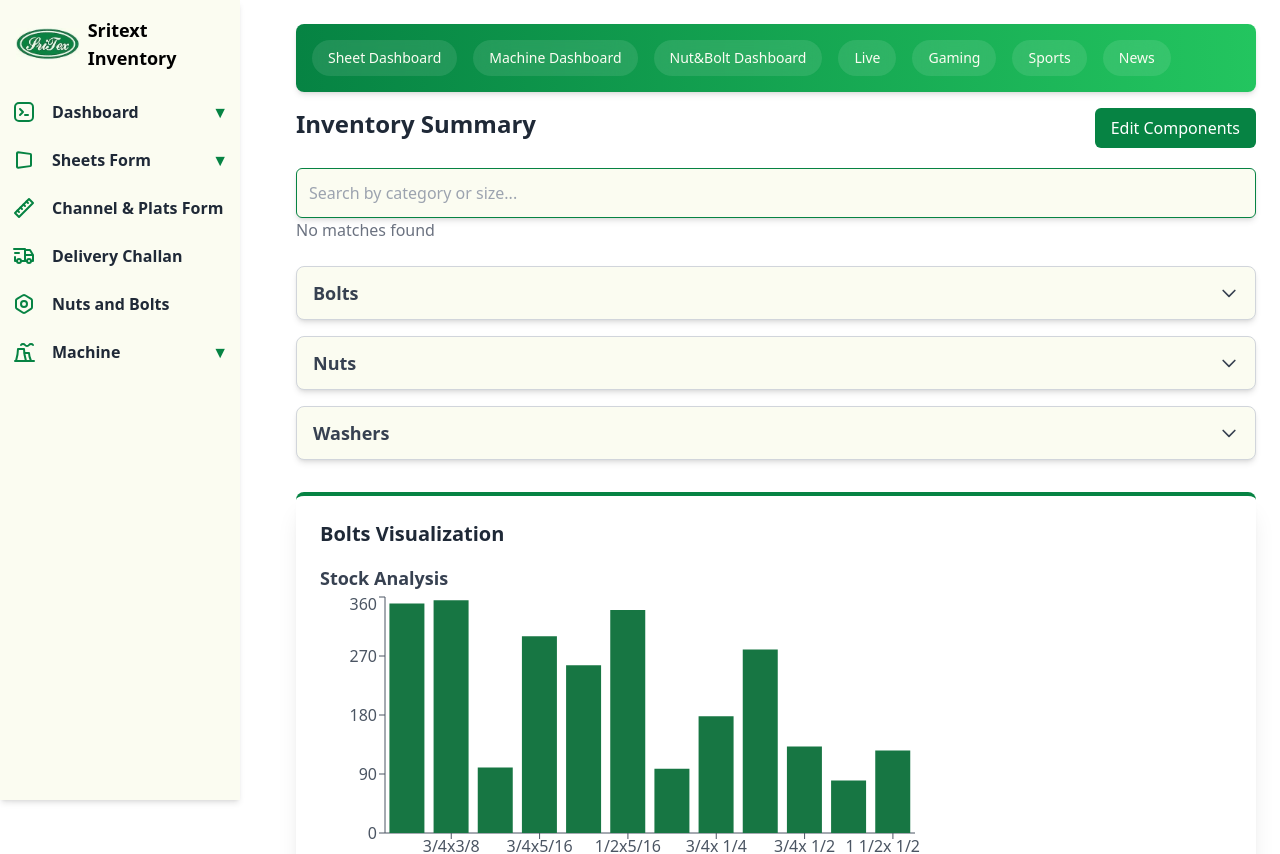
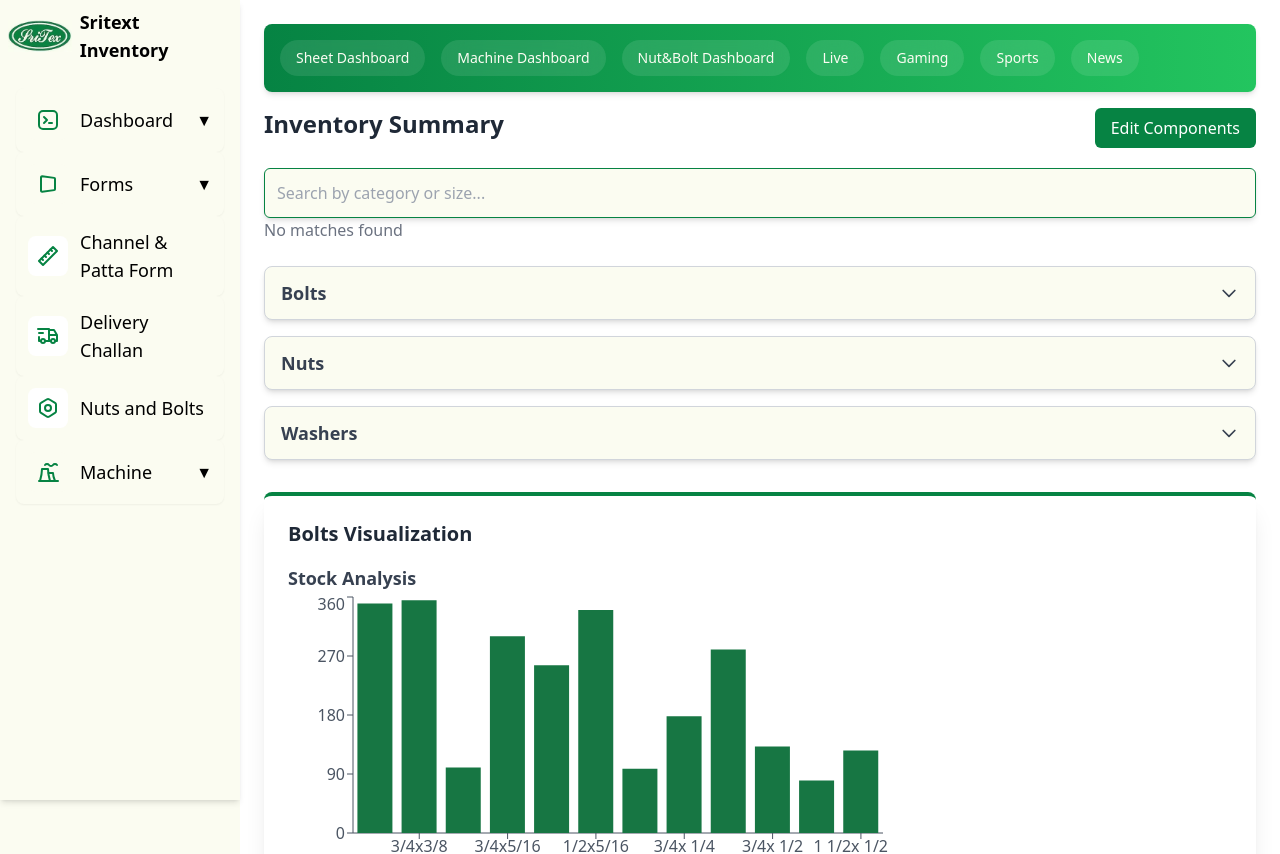
Before and after one commit to Pavithrank02/sritexinventory, a React (Create React App) app: page / in a window 1280 px wide. Shown: the top 854 px of the page. Built offline with nearby package versions, Linux system fonts and the light colour scheme.

Commit message:
UI updated

```diff
--- a/src/components/SideComponent.js
+++ b/src/components/SideComponent.js
@@ -1,5 +1,5 @@
 "use client";
-import React, { useState } from "react";
+import React, { useEffect, useState } from "react";
 import {
   IconBrandTabler,
   IconNut,
@@ -7,6 +7,8 @@ import {
   IconRuler2,
   IconTruckDelivery,
   IconBuildingFactory,
+  IconLayoutSidebarRightCollapseFilled,
+  IconLayoutSidebarRightExpandFilled,
 } from "@tabler/icons-react";
 import { NavLink, Outlet } from "react-router-dom";
 import { motion } from "framer-motion";
@@ -15,6 +17,8 @@ import img from "../assets/images/sritex.jpg";
 export function SidebarDemo() {
   const [open, setOpen] = useState(false); // Sidebar open state
   const [dropdownOpen, setDropdownOpen] = useState(null); // Dropdown open state
+  const [isSidebarOpen, setIsSidebarOpen] = useState(false);
+  const [isMobile, setIsMobile] = useState(false);
 
   const links = [
     {
@@ -25,12 +29,12 @@ export function SidebarDemo() {
       ),
       subLinks: [
         { label: "Sheet Dashboard", href: "/sheetdashboard" },
-        { label: "Machine Dashboard", href: "/machine" },
+        { label: "Machine Dashboard", href: "/demonut" },
         { label: "Nut and Bolt Dashboard", href: "/" },
       ],
     },
     {
-      label: "Sheets Form",
+      label: "Forms",
       href: "/sheets",
       icon: (
         <IconPerspective className="h-6 w-6 flex-shrink-0 text-customTextColor" />
@@ -42,7 +46,7 @@ export function SidebarDemo() {
       ],
     },
     {
-      label: "Channel & Plats Form",
+      label: "Channel & Patta Form",
       href: "/channel",
       icon: (
         <IconRuler2 className="h-6 w-6 flex-shrink-0 text-customTextColor" />
@@ -62,100 +66,252 @@ export function SidebarDemo() {
     },
     {
       label: "Machine",
-      href: "/machine",
+      href: "/demonut",
       icon: (
         <IconBuildingFactory className="h-6 w-6 flex-shrink-0 text-customTextColor" />
       ),
       subLinks: [
-        { label: "Nuts, Bolt and Washers", href: "" },
+        { label: "Nuts, Bolt and Washers", href: "/demonut" },
         { label: "Sheet Types", href: "" },
         { label: "Shafts and Gears", href: "" },
         { label: "Dummy", href: "" },
       ],
     },
   ];
+  useEffect(() => {
+    const handleResize = () => {
+      setIsMobile(window.innerWidth <= 768); // Adjust breakpoint if needed
+    };
+
+    handleResize(); // Initialize
+    window.addEventListener("resize", handleResize);
+
+    return () => {
+      window.removeEventListener("resize", handleResize);
+    };
+  }, []);
 
   return (
-    <div className="flex h-screen">
-      {/* Sidebar */}
+    <div className="relative flex bg-customBgColor-bg ">
+      {/* Sidebar for larger screens */}
+      {!isMobile && (
         <motion.div
-        animate={{ width: open ? 240 : 96 }} // Adjust width smoothly
+          animate={{ width: isSidebarOpen ? 240 : 96 }} // Adjust width smoothly
           transition={{ duration: 0.6, ease: [0.4, 0, 0.2, 1] }}
-        className="fixed h-full bg-customBgColor-bg dark:bg-gray-800 shadow-md"
-        onMouseEnter={() => setOpen(true)} // Open on hover
-        onMouseLeave={() => setOpen(false)} // Close on hover out
+          className="fixed h-full bg-customBgColor-bg shadow-md"
+          onMouseEnter={() => setIsSidebarOpen(true)} // Open on hover
+          onMouseLeave={() => setIsSidebarOpen(false)} // Close on hover out
         >
-        <div className="flex flex-col h-full">
+          <div className="flex flex-col h-full scrollbar-hide">
             {/* Logo Section */}
-          <div className="flex items-center justify-center p-4">
+            <div className="flex items-center justify-center p-2">
               <img
                 src={img}
                 alt="Logo"
-              className={`transition-all ${open ? "h-8 w-auto" : "h-8 w-auto"}`}
+                className={`transition-all ${
+                  isSidebarOpen ? "h-8 w-auto" : "h-8 w-auto"
+                }`}
               />
-            {open && (
-              <p className="ml-2 text-black dark:text-gray-200 text-lg font-semibold transition-opacity duration-300">
+              {isSidebarOpen && (
+                <p className="ml-2 text-black  text-lg font-semibold transition-opacity duration-300">
                   Sritext Inventory
                 </p>
               )}
             </div>
+
             {/* Links Section */}
-          <div className="flex-1 overflow-y-auto">
+            <div className="flex-1 overflow-y-auto p-4 scrollbar-hide">
               {links.map((link, idx) => (
-              <div key={idx}>
-                {/* Parent Link */}
+
+                <div key={idx} className="">
+                  {/* Main Link (No SubLinks) */}
                   {!link.subLinks ? (
                     <NavLink
                       to={link.href}
                       className={({ isActive }) =>
-                      `flex items-center gap-4 p-3 text-gray-800 dark:text-gray-200 hover:bg-customTextColor-light dark:hover:bg-customBgColor rounded-md ${
-                        isActive ? "bg-customBgColor-bg dark:bg-gray-700" : ""
-                      } ${open ? "justify-start" : "justify-center"}`
+                        `flex items-center gap-3 p-3 rounded-lg transition-all duration-300 shadow-sm hover:shadow-md ${
+                          isActive
+                            ? " bg-gradient-to-r from-customBgColor-bg to-customTextColor-light  "
+                            : "bg-customBgColor-bg  hover:bg-customTextColor-light "
+                        }`
                       }
                     >
+                      {link.icon && (
+                        <span
+                          className={`p-2 rounded-lg ${
+                            isSidebarOpen
+                              ? "bg-white text-customTextColor-light"
+                              : "bg-gray-200 "
+                          }`}
+                        >
                           {link.icon}
-                    {open && (
-                      <span className="font-semibold">{link.label}</span>
+                        </span>
+                      )}
+                      {isSidebarOpen && (
+                        <span className="text-lg font-medium">
+                          {link.label}
+                        </span>
                       )}
                     </NavLink>
                   ) : (
+                    <div>
+                      {/* Main Link with SubLinks */}
                       <div
-                    className={`flex items-center gap-4 p-3 text-gray-800 dark:text-gray-200 hover:bg-customTextColor-light dark:hover:bg-customBgColor rounded-md ${
-                      open ? "justify-start" : "justify-center"
-                    }`}
+                        className="flex items-center justify-between p-3 rounded-lg cursor-pointer shadow-sm bg-customBgColor-bg   hover:bg-customTextColor-lighttransition-all duration-300"
                         onClick={() =>
                           setDropdownOpen(dropdownOpen === idx ? null : idx)
                         }
                       >
+                        <div className="flex items-center gap-3">
+                          {link.icon && (
+                            <span className="p-2 rounded-lg bg-customBgColor-bg">
                               {link.icon}
-                    {open && (
-                      <span className="font-semibold">{link.label}</span>
+                            </span>
                           )}
-                    {open && (
-                      <span className="ml-auto text-customTextColor">
-                        {dropdownOpen === idx ? "▲" : "▼"}
+                          {isSidebarOpen && (
+                            <span className="text-lg font-medium text-black">
+                              {link.label}
                             </span>
                           )}
                         </div>
+                        {isSidebarOpen && (
+                          <span
+                            className={`transition-transform duration-300 ${
+                              dropdownOpen === idx ? "rotate-180" : "rotate-0"
+                            }`}
+                          >
+                            ▼
+                          </span>
                         )}
+                      </div>
 
-                {/* Dropdown Links */}
-                {link.subLinks && dropdownOpen === idx && open && (
-                  <motion.div
-                    initial={{ height: 0 }}
-                    animate={{ height: "auto" }}
-                    className="ml-14 mt-4 space-y-1 overflow-hidden justify-center"
-                  >
+                      {/* SubLinks */}
+                      {link.subLinks &&
+                        dropdownOpen === idx &&
+                        isSidebarOpen && (
+                          <div className="ml-6 mt-2 space-y-1 pl-4 border-l border-customBorderColor ">
                             {link.subLinks.map((subLink, subIdx) => (
                               <NavLink
                                 key={subIdx}
                                 to={subLink.href}
-                        className="block text-base text-gray-600 dark:text-gray-400 hover:text-customTextColor-light dark:hover:text-customTextColor-light"
+                                className="flex items-center gap-3 p-2 rounded-md text-sm text-gray-600 hover:text-customTextColor-white  hover:bg-customTextColor-light transition-all duration-300"
                               >
+                                <span className="text-customTextColor-light">
+                                  •
+                                </span>
                                 {subLink.label}
                               </NavLink>
                             ))}
+                          </div>
+                        )}
+                    </div>
+                  )}
+                </div>
+              ))}
+            </div>
+          </div>
         </motion.div>
+      )}
+
+      {/* Sidebar for mobile devices */}
+      {isMobile && (
+        <>
+          {/* Drawer Sidebar */}
+          <motion.div
+            initial={{ x: "-100%" }}
+            animate={{ x: isSidebarOpen ? 0 : "-100%" }}
+            transition={{ duration: 0.5, ease: "easeInOut" }}
+            className="fixed top-0 left-0 z-50 h-full w-64 bg-customBgColor-bg shadow-lg"
+          >
+            <div className="flex flex-col h-full">
+              {/* Logo Section */}
+              <div className="flex items-center justify-between p-4 bg-gray-100 ">
+                <img src={img} alt="Logo" className="h-8 w-auto" />
+                <button
+                  onClick={() => setIsSidebarOpen(false)}
+                  className="text-customTextColor  hover:text-red-600"
+                >
+                  <IconLayoutSidebarRightExpandFilled />
+                </button>
+              </div>
+
+              {/* Links Section */}
+              <div className="flex-1 overflow-y-auto p-4 ">
+                {links.map((link, idx) => (
+                  <div key={idx} className="mb-3">
+                    {/* Main Link (No SubLinks) */}
+                    {!link.subLinks ? (
+                      <NavLink
+                        to={link.href}
+                        className={({ isActive }) =>
+                          `flex items-center gap-3 p-3 rounded-lg transition-all duration-300 shadow-sm hover:shadow-md ${
+                            isActive
+                              ? "bg-gradient-to-r from-customBgColor-bg to-customTextColor-light text-white "
+                              : "bg-customBgColor-bg  text-gray-800  hover:bg-customTextColor-light "
+                          }`
+                        }
+                      >
+                        {link.icon && (
+                          <span
+                            className={`p-2 rounded-lg ${
+                              open
+                                ? "bg-white text-customTextColor-light"
+                                : "bg-gray-200  text-gray-700"
+                            }`}
+                          >
+                            {link.icon}
+                          </span>
+                        )}
+                        <span className="text-lg font-medium">
+                          {link.label}
+                        </span>
+                      </NavLink>
+                    ) : (
+                      <div>
+                        {/* Main Link with SubLinks */}
+                        <div
+                          className="flex items-center justify-between p-3 rounded-lg cursor-pointer shadow-sm bg-gray-100  text-gray-800  hover:bg-customTextColor-light  transition-all duration-300"
+                          onClick={() =>
+                            setDropdownOpen(dropdownOpen === idx ? null : idx)
+                          }
+                        >
+                          <div className="flex items-center gap-3">
+                            {link.icon && (
+                              <span className="p-2 rounded-lg bg-gray-200  text-gray-700 ">
+                                {link.icon}
+                              </span>
+                            )}
+                            <span className="text-lg font-medium">
+                              {link.label}
+                            </span>
+                          </div>
+                          <span
+                            className={`transition-transform duration-300 ${
+                              dropdownOpen === idx ? "rotate-180" : "rotate-0"
+                            }`}
+                          >
+                            ▼
+                          </span>
+                        </div>
+
+                        {/* SubLinks */}
+                        {link.subLinks && dropdownOpen === idx && (
+                          <div className="ml-6 mt-2 space-y-1 pl-4 border-l border-gray-300 ">
+                            {link.subLinks.map((subLink, subIdx) => (
+                              <NavLink
+                                key={subIdx}
+                                to={subLink.href}
+                                className="flex items-center gap-3 p-2 rounded-md text-sm text-black  hover:bg-customTextColor-light  transition-all duration-300"
+                              >
+                                <span className="text-customTextColor-light">
+                                  •
+                                </span>
+                                {subLink.label}
+                              </NavLink>
+                            ))}
+                          </div>
+                        )}
+                      </div>
                     )}
                   </div>
                 ))}
@@ -163,14 +319,41 @@ export function SidebarDemo() {
             </div>
           </motion.div>
 
+          {/* Overlay */}
+          {isSidebarOpen && (
+            <div
+              className="fixed inset-0 bg-black bg-opacity-30 z-40"
+              onClick={() => setIsSidebarOpen(false)}
+            ></div>
+          )}
+
+          {/* Mobile Menu Button */}
+          <div className="absolute left-1 top-4 lg:hidden md:hidden">
+            <button
+              onClick={() => setIsSidebarOpen(true)}
+              className="flex items-center gap-2 p-3 rounded-full bg-gradient-to-r from-customBgColor-light to-customTextColor-light text-white shadow-md hover:shadow-lg hover:scale-105 transition-all duration-300"
+              aria-label="Open Menu"
+            >
+              {/* Icon */}
+              <IconLayoutSidebarRightCollapseFilled className="text-customTextColor" />
+              {/* Label */}
+              <span className="text-lg font-medium text-customTextColor">
+                Menu
+              </span>
+            </button>
+          </div>
+        </>
+      )}
+
       {/* Main Content */}
       <motion.div
-        animate={{ marginLeft: open ? 240 : 64 }}
-        className="flex-1 transition-all duration-300 bg-white"
+        animate={{
+          marginLeft: isMobile ? 0 : isSidebarOpen ? 240 : 96,
+          marginBottom: isMobile ? 50 : 0,
+        }}
+        className="flex-1 transition-all duration-300 bg-customBgColor-bg"
       >
-        <div className="p-4">
         <Outlet />
-        </div>
       </motion.div>
     </div>
   );
```
Lines whose indentation alone changed are shown as unchanged.
